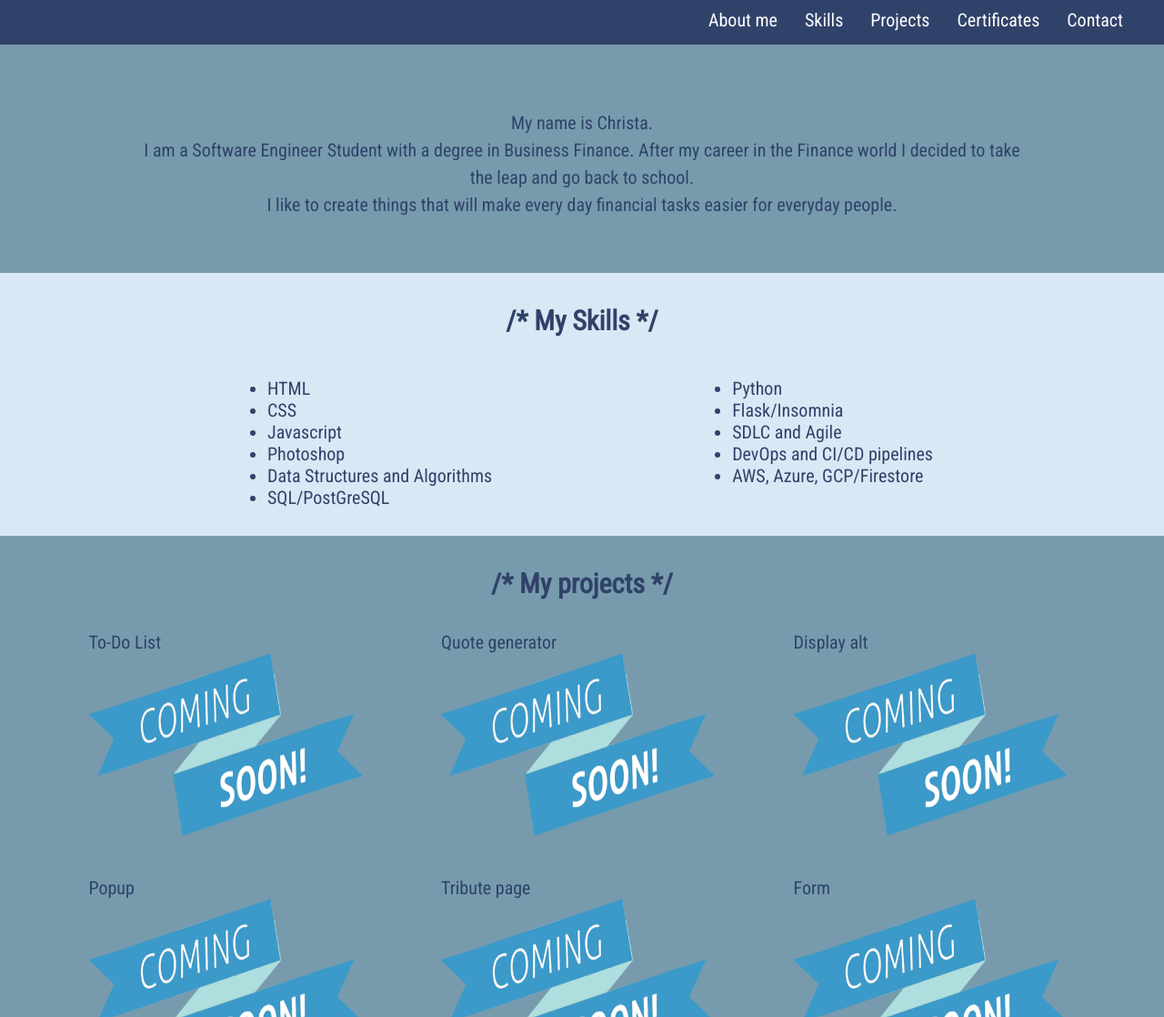
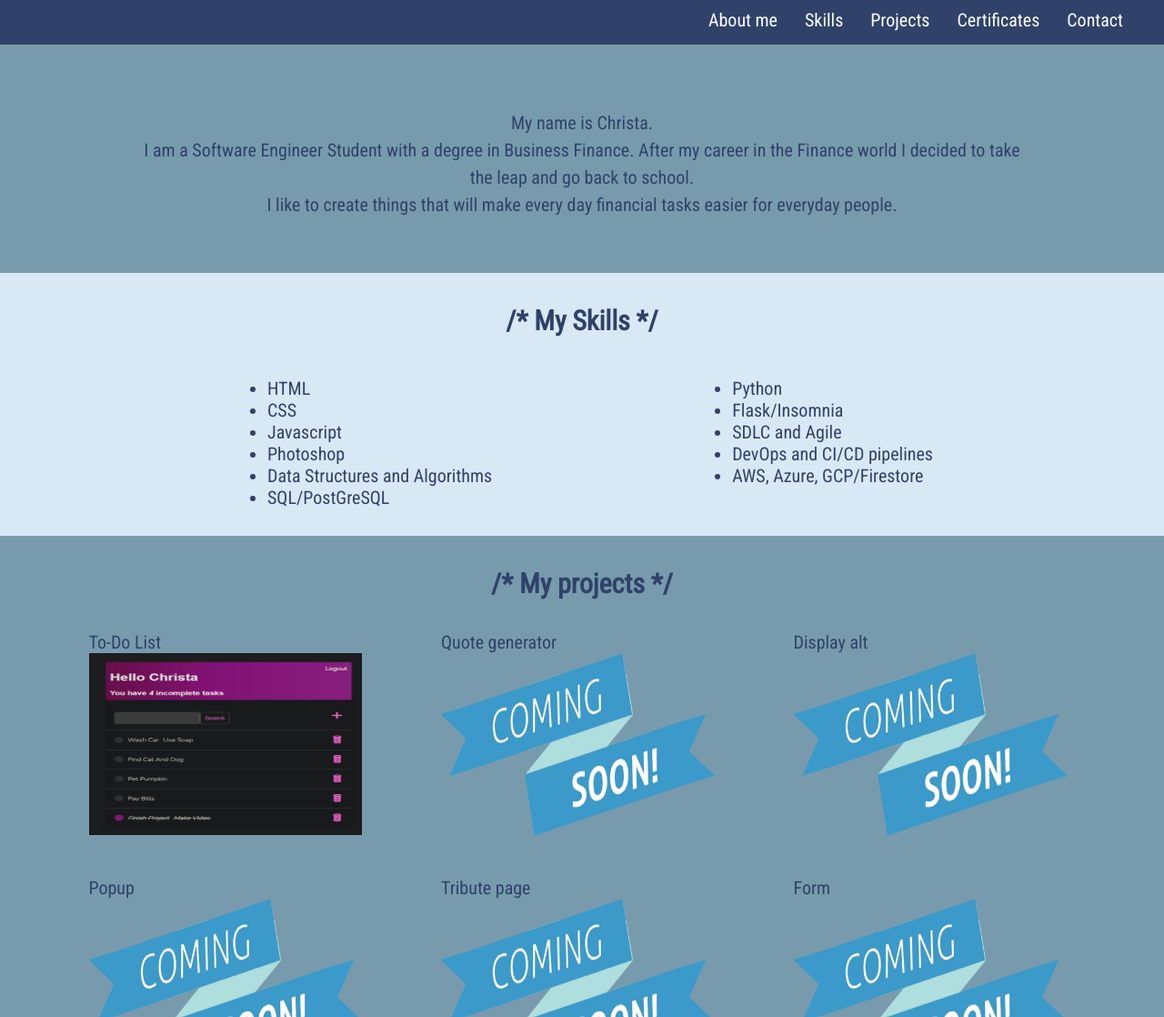
Before and after one commit to usmc-Blockhead/certificates, a plain HTML site: page index.html in a window 1280 px wide. Shown: the top 1118 px of the page at 91% size. Drawn offline with Linux system fonts and the light colour scheme; a web font is replaced by a local one.

Commit message:
Update index.html

```diff
--- a/index.html
+++ b/index.html
@@ -65,7 +65,7 @@
             <h2>/* My projects */</h2>
             <div class="port">
 
-                <div class="port_item"><a href="https://www.youtube.com/watch?v=tL4L2vs9bcM">To-Do List<img src="./coming-soon.png" width="300" height="200"
+                <div class="port_item"><a href="https://www.youtube.com/watch?v=tL4L2vs9bcM">To-Do List<img src="./1669683800922.png" width="300" height="200"
                             alt="To-Do List" /></a>
                 </div>
 
```
